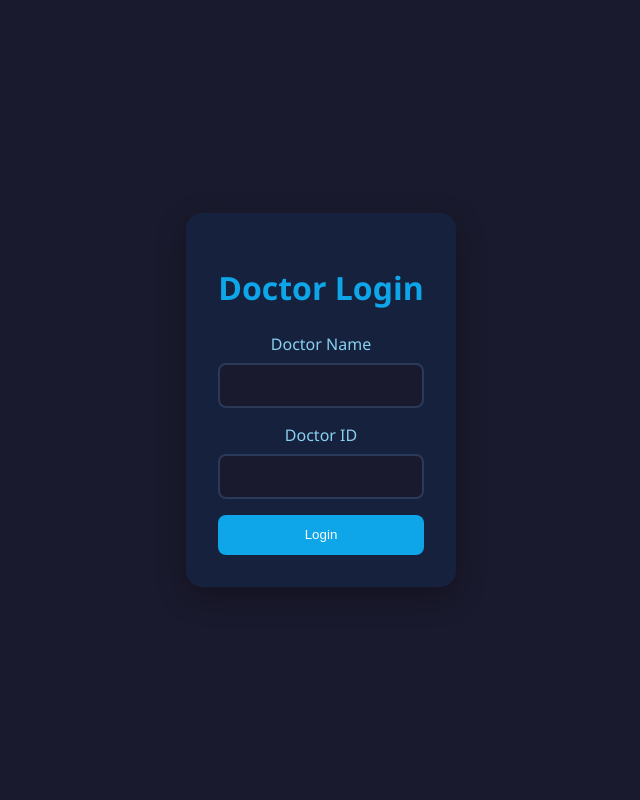
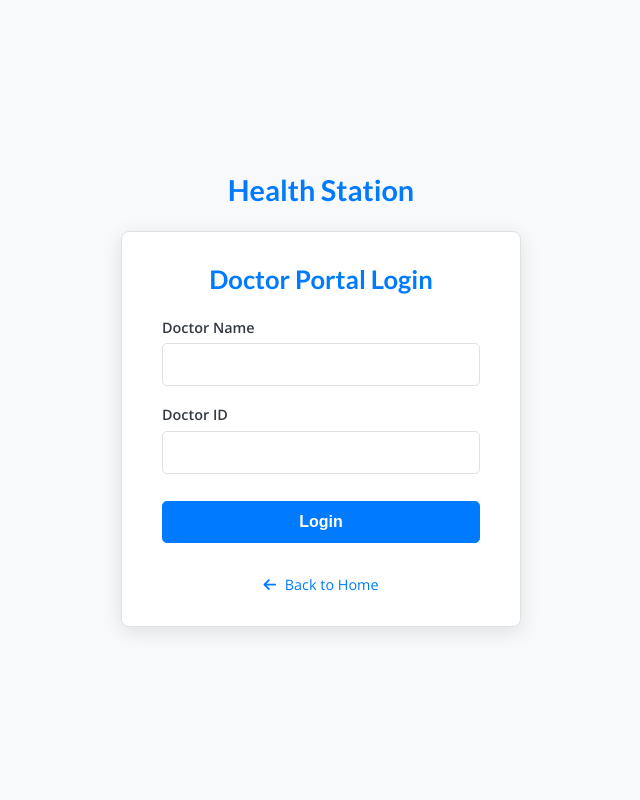
Before and after one commit to aamcoder147/Health-Station, a Flask app: page /doctor-login in a window 1280 px wide. Shown: the whole page, without its empty margins (319-959 px from the left). Run offline with Flask 3, Linux system fonts and the light colour scheme.

Commit message:
Update doctor_login.html

```diff
--- a/templates/doctor_login.html
+++ b/templates/doctor_login.html
@@ -1,86 +1,137 @@
 <!DOCTYPE html>
-<html>
+<html lang="en"> <!-- Set lang -->
 <head>
+    <meta charset="UTF-8"> <!-- Set charset -->
     <title>Doctor Login</title>
+    <link href="https://fonts.googleapis.com/css2?family=Lato:wght@400;700&family=Open+Sans:wght@400;600&display=swap" rel="stylesheet">
+    <link rel="stylesheet" href="https://cdnjs.cloudflare.com/ajax/libs/font-awesome/6.4.0/css/all.min.css">
     <style>
+        :root {
+            /* Clinic Style Palette */
+            --bg-primary: #ffffff;
+            --bg-secondary: #f8f9fa;
+            --border-color: #dee2e6;
+            --border-color-focus: #80bdff;
+            --text-dark: #343a40;
+            --text-medium: #6c757d;
+            --text-light: #ffffff;
+            --accent: #007bff;
+            --accent-hover: #0056b3;
+            --error: #dc3545;
+            --error-bg: #f8d7da;
+            --shadow-color: rgba(0, 0, 0, 0.1);
+            --transition-speed: 0.3s;
+        }
+
+        * { margin: 0; padding: 0; box-sizing: border-box; }
+
         body {
-            background: #1a1a2e;
-            color: #e6e6e6;
-            font-family: 'Segoe UI', sans-serif;
+            background-color: var(--bg-secondary);
+            color: var(--text-dark);
+            font-family: 'Open Sans', 'Lato', sans-serif;
             display: flex;
+            flex-direction: column; /* Stack items vertically */
             justify-content: center;
             align-items: center;
-            height: 100vh;
-            margin: 0;
+            min-height: 100vh;
+            padding: 1rem;
+        }
+
+        .logo-header { /* Optional logo/header */
+            margin-bottom: 1.5rem;
+            font-size: 1.8rem;
+            font-weight: 700;
+            color: var(--accent);
+            font-family: 'Lato', sans-serif;
         }
 
         .login-container {
-            background: #16213e;
-            padding: 2rem;
-            border-radius: 1rem;
-            box-shadow: 0 10px 30px rgba(0, 0, 0, 0.3);
+            background: var(--bg-primary);
+            padding: 2rem 2.5rem;
+            border-radius: 0.5rem;
+            box-shadow: 0 5px 20px var(--shadow-color);
+            border: 1px solid var(--border-color);
             text-align: center;
+            max-width: 400px; /* Constrain width */
+            width: 100%;
+             animation: fadeIn 0.5s ease-out; /* Reuse fadeIn */
         }
 
+        @keyframes fadeIn { from { opacity: 0; transform: scale(0.95); } to { opacity: 1; transform: scale(1); } }
+
         .login-container h1 {
-            color: #0ea5e9;
+            color: var(--accent);
             margin-bottom: 1.5rem;
+            font-size: 1.6rem;
+            font-weight: 700;
+            font-family: 'Lato', sans-serif;
         }
 
         .input-group {
-            margin-bottom: 1rem;
+            margin-bottom: 1.2rem;
+            text-align: left; /* Align labels left */
         }
 
         .input-group label {
             display: block;
-            margin-bottom: 0.5rem;
-            color: #88d1f1;
+            margin-bottom: 0.4rem;
+            color: var(--text-dark);
+            font-size: 0.9rem;
+            font-weight: 600;
         }
 
         .input-group input {
-            width:fit-content;
-            padding: 0.8rem;
-            border: 2px solid #2c3a5a;
-            border-radius: 0.5rem;
-            background: #1a1a2e;
-            color: #e6e6e6;
+            width: 100%; /* Full width input */
+            padding: 0.75rem;
+            border: 1px solid var(--border-color);
+            border-radius: 0.3rem;
+            background: var(--bg-primary);
+            color: var(--text-dark);
+            font-size: 0.95rem;
+             transition: border-color var(--transition-speed) ease, box-shadow var(--transition-speed) ease;
+        }
+        .input-group input:focus {
+            outline: none;
+            border-color: var(--border-color-focus);
+            box-shadow: 0 0 0 0.2rem rgba(0, 123, 255, 0.25);
         }
 
-        .login-btn {
-            background: #0ea5e9;
-            color: white;
-            padding: 0.8rem 1.5rem;
-            border: none;
-            border-radius: 0.5rem;
-            cursor: pointer;
-            width: 100%;
+         /* --- Button Styles (Copied) --- */
+         .btn { padding: 0.7rem 1.5rem; border-radius: 0.3rem; cursor: pointer; font-weight: 600; font-size: 1rem; text-align: center; transition: all var(--transition-speed) ease-in-out; border: 1px solid transparent; text-decoration: none; display: inline-flex; align-items: center; justify-content: center; gap: 0.5rem; margin: 0.5rem 0; }
+         .btn:hover { transform: translateY(-2px); box-shadow: 0 3px 10px rgba(0,0,0,0.1); }
+         .btn-primary { background-color: var(--accent); color: var(--text-light); border-color: var(--accent); }
+         .btn-primary:hover { background-color: var(--accent-hover); border-color: var(--accent-hover); }
+         .btn-outline-primary { border-color: var(--accent); color: var(--accent); background: transparent;}
+         .btn-outline-primary:hover { background-color: var(--accent); color: var(--text-light);}
+         .btn-block { width: 100%; }
+
+        /* Flash Messages - Light Theme (Same) */
+         .flash-messages { position: fixed; top: 20px; right: 20px; z-index: 1050; width: clamp(280px, 90%, 400px); }
+         .flash-message { /* ... Styles are the same ... */ padding: 0.8rem 1.2rem; margin-bottom: 1rem; border-radius: 0.3rem; font-weight: 500; box-shadow: 0 4px 10px rgba(0, 0, 0, 0.1); opacity: 0; transform: translateX(100%); animation: slideInFadeOut 5s ease-in-out forwards; border: 1px solid transparent; }
+         .flash-message.success { background-color: #d4edda; border-color: #c3e6cb; color: #155724; }
+         .flash-message.error { background-color: #f8d7da; border-color: #f5c6cb; color: #721c24; }
+         .flash-message.info { background-color: #d1ecf1; border-color: #bee5eb; color: #0c5460; }
+         @keyframes slideInFadeOut { /* ... Keyframes remain same ... */ 0% { opacity: 0; transform: translateX(100%); } 10% { opacity: 1; transform: translateX(0); } 90% { opacity: 1; transform: translateX(0); } 100% { opacity: 0; transform: translateX(100%); } }
+
+
+        .back-link { /* Style for Back to Home link */
+             margin-top: 1.5rem;
+             font-size: 0.9rem;
+         }
+        .back-link a {
+            color: var(--accent);
+            text-decoration: none;
+            transition: color var(--transition-speed);
+        }
+        .back-link a:hover {
+            color: var(--accent-hover);
+            text-decoration: underline;
         }
 
-        .flash-messages {
-            position: fixed;
-            top: 20px;
-            right: 20px;
-            z-index: 1000;
-        }
-
-        .flash-message {
-            padding: 1rem;
-            margin-bottom: 0.5rem;
-            border-radius: 0.5rem;
-            color: white;
-            animation: fadeInOut 5s ease-in-out;
-        }
-
-        .flash-message.error {
-            background: #f87171;
-        }
-
-        @keyframes fadeInOut {
-            0% { opacity: 0; transform: translateY(-20px); }
-            10% { opacity: 1; transform: translateY(0); }
-            90% { opacity: 1; transform: translateY(0); }
-            100% { opacity: 0; transform: translateY(-20px); }
-        }
+        @media (max-width: 480px) {
+             .login-container { padding: 1.5rem; }
+             h1 { font-size: 1.4rem;}
+         }
     </style>
 </head>
 <body>
@@ -89,14 +140,17 @@
         {% with messages = get_flashed_messages(with_categories=true) %}
             {% if messages %}
                 {% for category, message in messages %}
-                    <div class="flash-message {{ category }}">{{ message }}</div>
+                    {% set category_class = category if category in ['success', 'error', 'info'] else 'info' %}
+                    <div class="flash-message {{ category_class }}">{{ message }}</div>
                 {% endfor %}
             {% endif %}
         {% endwith %}
     </div>
 
+     <div class="logo-header">Health Station</div> <!-- Optional: Add Logo -->
+
     <div class="login-container">
-        <h1>Doctor Login</h1>
+        <h1>Doctor Portal Login</h1>
         <form action="/doctor-login" method="POST">
             <div class="input-group">
                 <label for="doctorName">Doctor Name</label>
@@ -104,24 +158,21 @@
             </div>
             <div class="input-group">
                 <label for="doctorId">Doctor ID</label>
+                <!-- Consider changing type to password if ID is sensitive -->
                 <input type="text" id="doctorId" name="doctorId" required>
             </div>
-            <button type="submit" class="login-btn">Login</button>
+            <button type="submit" class="btn btn-primary btn-block">Login</button>
         </form>
+        <div class="back-link">
+            <a href="/"><i class="fas fa-arrow-left" style="margin-right: 5px;"></i> Back to Home</a>
+        </div>
     </div>
     <script>
-        // Function to hide flash messages after 4 seconds
-        function hideFlashMessages() {
+        // JS for flash messages (same as others)
+        function hideFlashMessages() { /* ... */
             const flashMessages = document.querySelectorAll('.flash-message');
-            flashMessages.forEach(message => {
-                setTimeout(() => {
-                    message.style.opacity = '0';
-                    setTimeout(() => message.remove(), 500); // Remove after fade-out
-                }, 4000); // 4 seconds
-            });
+            flashMessages.forEach(message => { setTimeout(() => { message.style.opacity = '0'; setTimeout(() => message.remove(), 500); }, 4000); });
         }
-
-        // Call the function when the page loads
         window.onload = hideFlashMessages;
     </script>
 </body>
```
